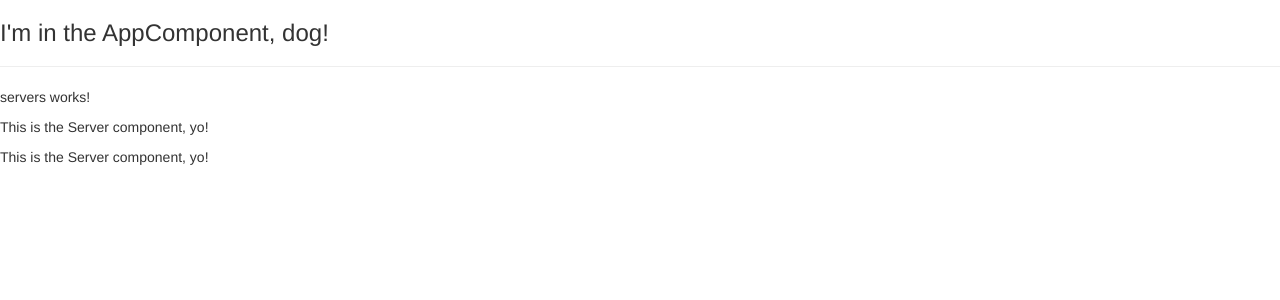
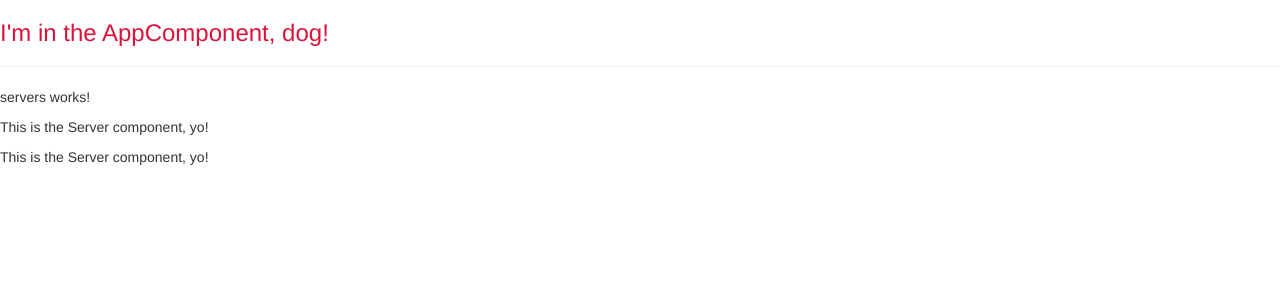
Before and after one commit to kevaschmim/kevinsFirstAngularApp, an Angular app: page / in a window 1280 px wide. Shown: the top 300 px of the page. Built offline with nearby package versions, Linux system fonts and the light colour scheme.

Commit message:
adding in css

```diff
--- a/src/app/app.component.css
+++ b/src/app/app.component.css
@@ -0,0 +1,3 @@
+h3{
+    color: crimson;
+}
```
